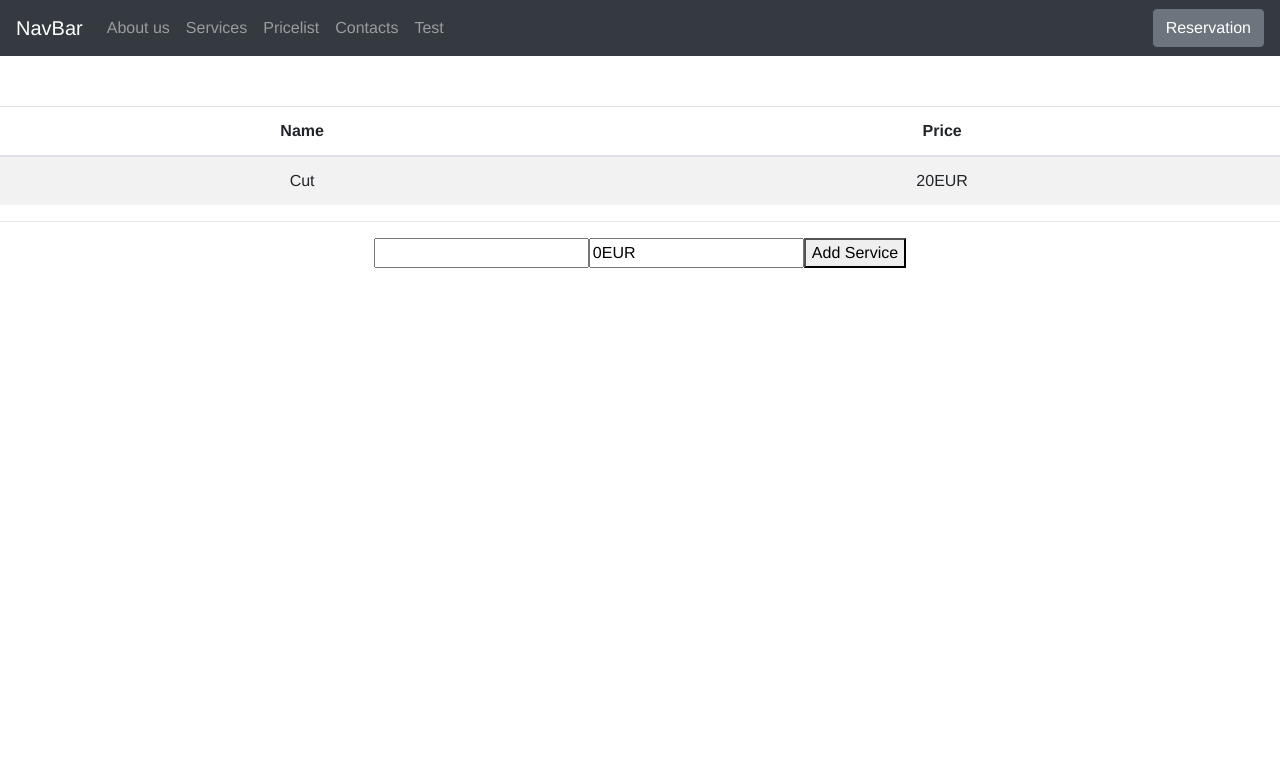
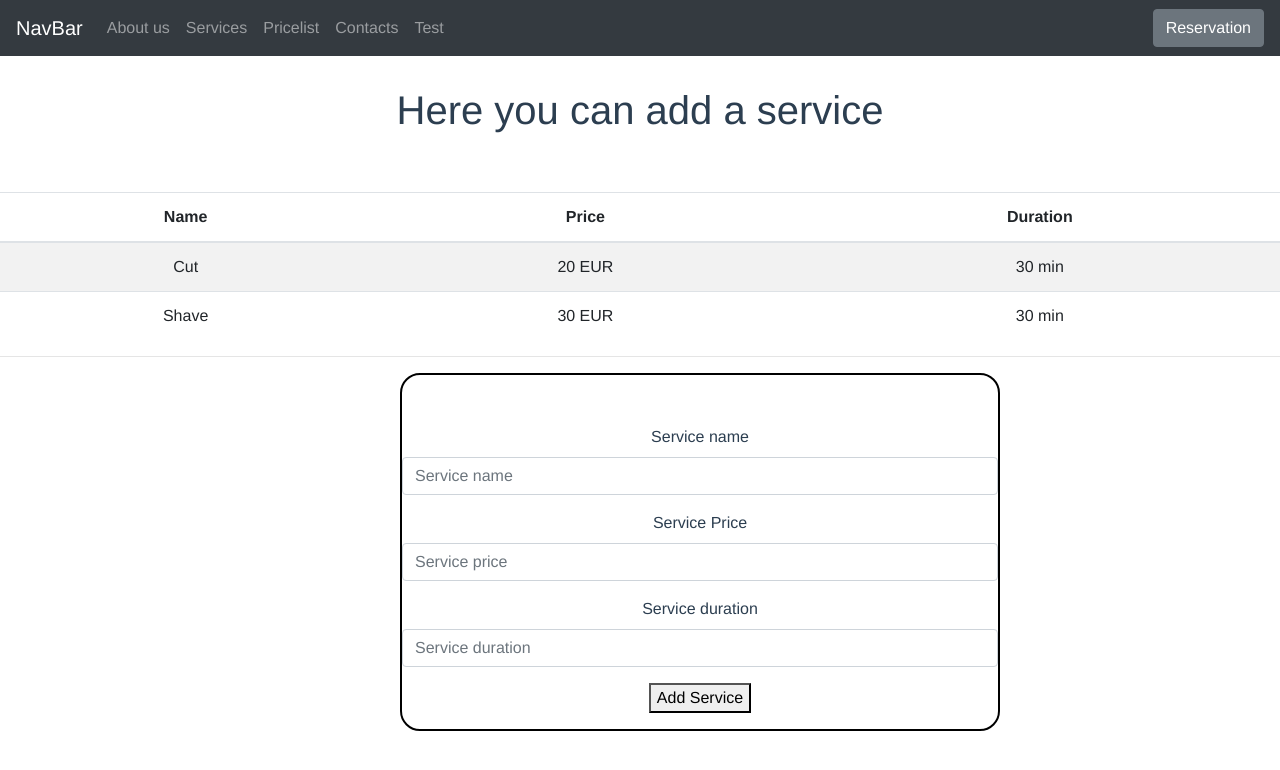
Before and after one commit to andpaj/Barbershop-front-end, a Vue app: page /add-service in a window 1280 px wide. Shown: the top 770 px of the page. Built offline with nearby package versions, Linux system fonts and the light colour scheme; what v-calendar would draw is missing.

Commit message:
Edited Front

```diff
--- a/src/components/AddService.vue
+++ b/src/components/AddService.vue
@@ -3,37 +3,75 @@
 
     <div calss="app">
 
-
+      <h1 class="h1">Here you can add a service</h1>
       <div class = "table">
         <b-table striped hover :items="services"></b-table>
       </div>
       <hr>
-      <form v-on:submit.prevent="addNewUser">
-        <input v-model="service.name" />
-        <input v-model="service.price" />
-        <button type="submit">Add Service</button>
+
+      <form v-on:submit.prevent="addNewService" class="form" id="form">
+        <div class="form-group">
+          <label>Service name</label>
+          <input v-model="service.name" type="text" class="form-control" id="name" placeholder="Service name">
+        </div>
+        <div class="form-group">
+          <label>Service Price</label>
+          <input v-model="service.price" type="text" class="form-control" id="price" placeholder="Service price">
+        </div>
+        <div class="form-group">
+          <label>Service duration</label>
+          <input v-model="service.duration" type="text" class="form-control" id="duration" placeholder="Service duration">
+        </div>
+        <div class="form-group">
+          <button type="submit">Add Service</button>
+        </div>
       </form>
     </div>
   </div>
 </template>
 
 <script>
-export default {
+
+  export default {
   name: 'about',
   data() {
     return {
-      services:[{name:"Cut", price:20 + "EUR"}],
-      service: {name: "", price: 0 + "EUR"}
+      services:[{name:"Cut", price:20 + " EUR", duration: "30" + " min"},{name:"Shave", price:30 + " EUR", duration: "30" + " min"}],
+      service: {name: "", price: "", duration:""}
     }
+
+
+
   },
+
+
   methods:{
-    addNewUser() {
-      this.services.push({ name: this.service.name, price: this.service.price })
+    addNewService() {
+      this.services.push({ name: this.service.name, price: this.service.price + " EUR", duration: this.service.duration + " min"})
     }
+
   }
 }
+
+
 </script>
 
 <style>
+  .h1{
+    padding-top: 30px;
+  }
+
+  .form{
+    width: 600px;
+    margin-left: 400px;
+    padding-top: 50px;
+    border: 2px solid black;
+    border-radius: 20px;
+
+
+
+  }
+
+
 
 </style>
--- a/src/components/Pricelist.vue
+++ b/src/components/Pricelist.vue
@@ -19,7 +19,7 @@
                     <i class="fas fa-caret-left"></i>
                 </span>
 
-                <em class="service-name text--sans">{{service[0]}} - {{service[1]}} </em>
+                <em class="service-name text--sans">{{service[0]}} - {{service[1]}} - {{service[2]}} </em>
               </b-btn>
             </b-card-header>
 
@@ -38,8 +38,8 @@
     data() {
       return {
 
-        services: [["Masinlõikus", "15EUR"],["Juukselõikus kääridega", "20EUR"],["Habeme kujundamine\n" +
-        "(trimmer + pardel)", "25EUR"], ["Habeme kujundamine", "30EUR"]],
+        services: [["Masinlõikus", "15EUR", "30min"],["Juukselõikus kääridega", "20EUR", "30min"],["Habeme kujundamine\n" +
+        "(trimmer + pardel)", "25EUR", "30min"], ["Habeme kujundamine", "30EUR", "30min"]],
       }
     }
   }
```
